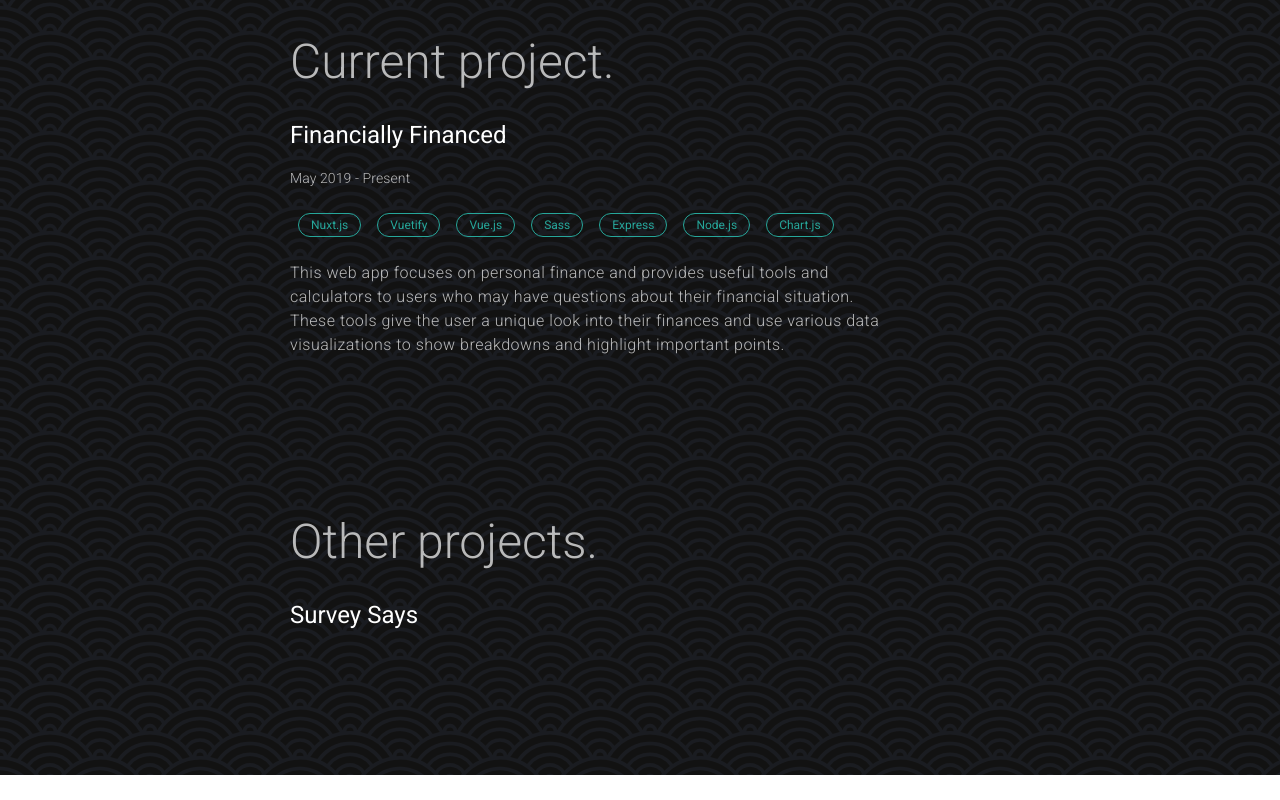
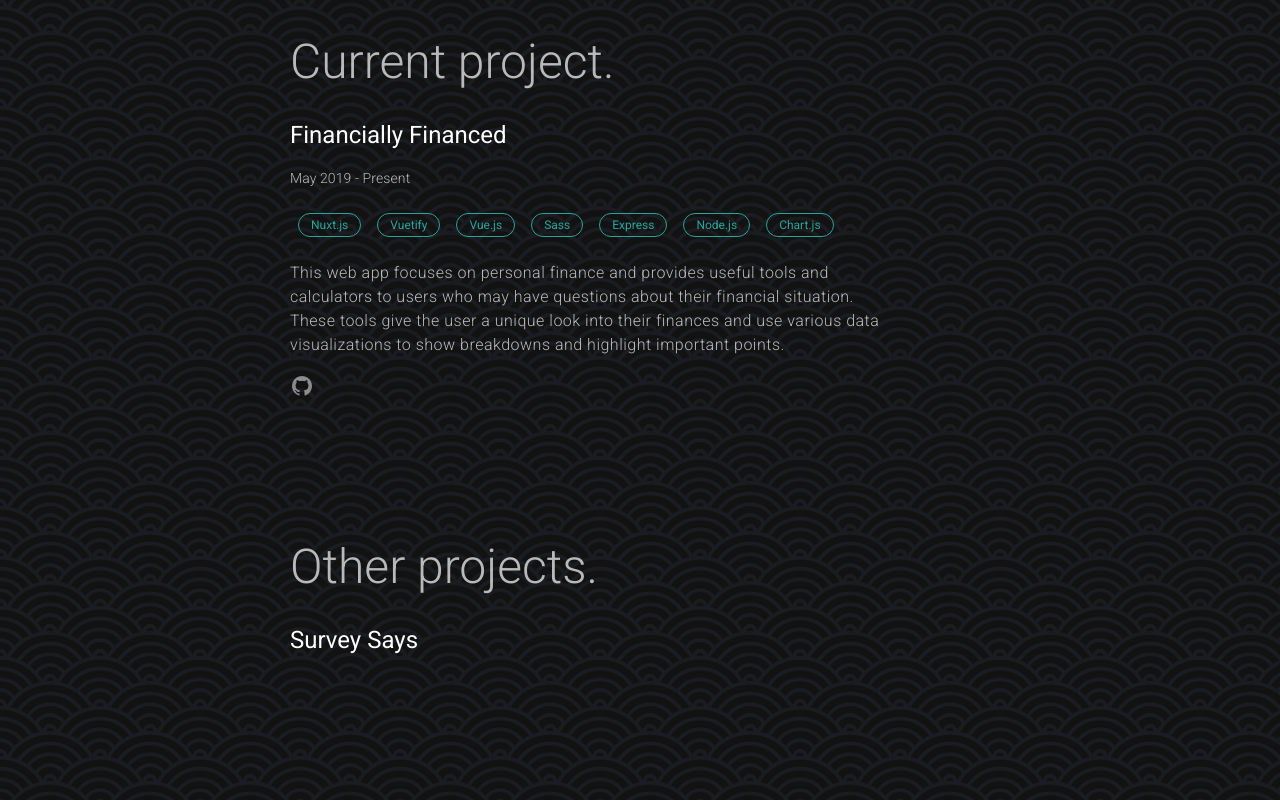
Before and after one commit to ahuff1315/anastasia-huff, a Nuxt app: page / in a window 1280 px wide. Shown: the part 619-1419 px from the top of the page. Before the commit the page ends 1394 px from the top, so only its background shows below. Built offline with nearby package versions, Linux system fonts and the light colour scheme.

Commit message:
add disabled github icon

```diff
--- a/pages/index.vue
+++ b/pages/index.vue
@@ -55,6 +55,9 @@
         and use various data visualizations to show breakdowns and highlight
         important points.
       </p>
+      <v-icon disabled>
+        mdi-github
+      </v-icon>
     </div>
     <div class="section-container py-16">
       <h3 class="text-h3 font-weight-light py-4 text--secondary">
```
